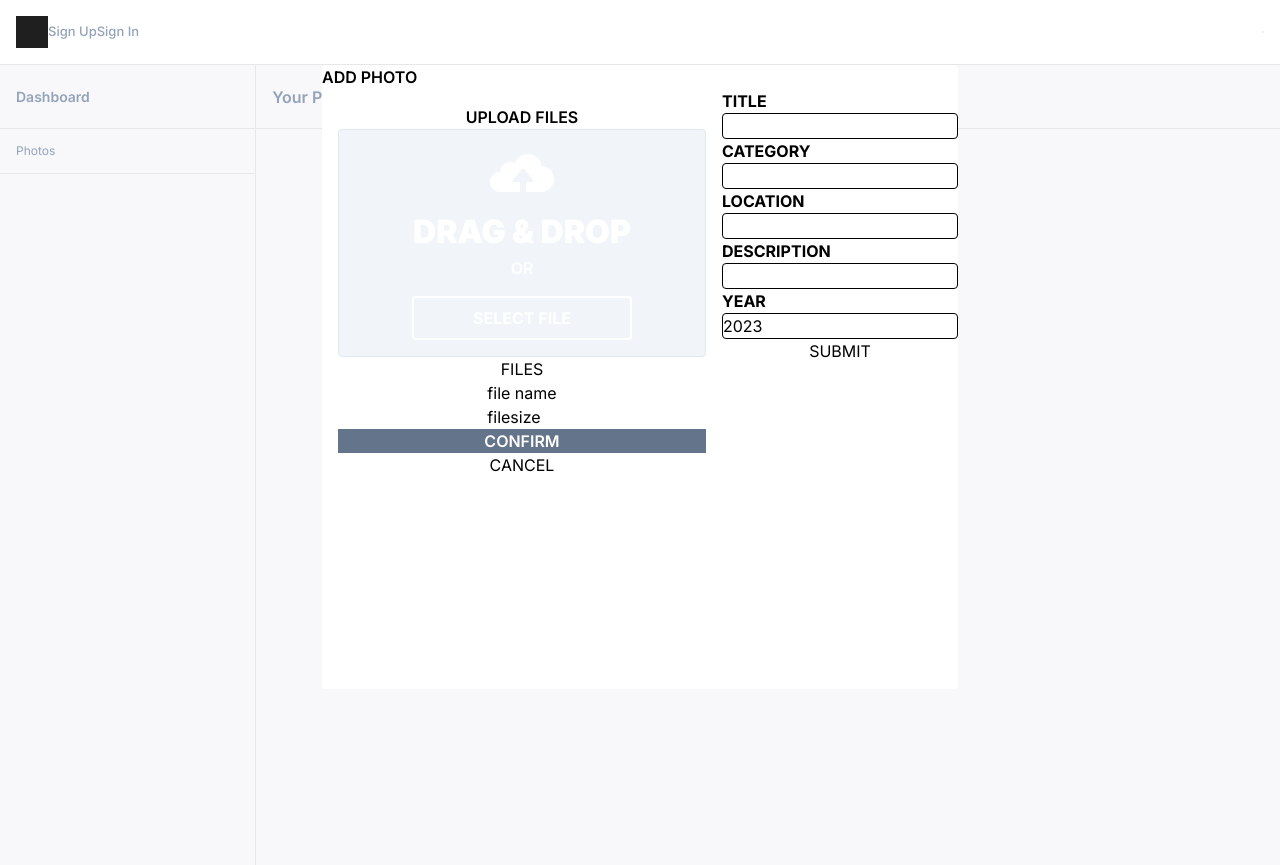
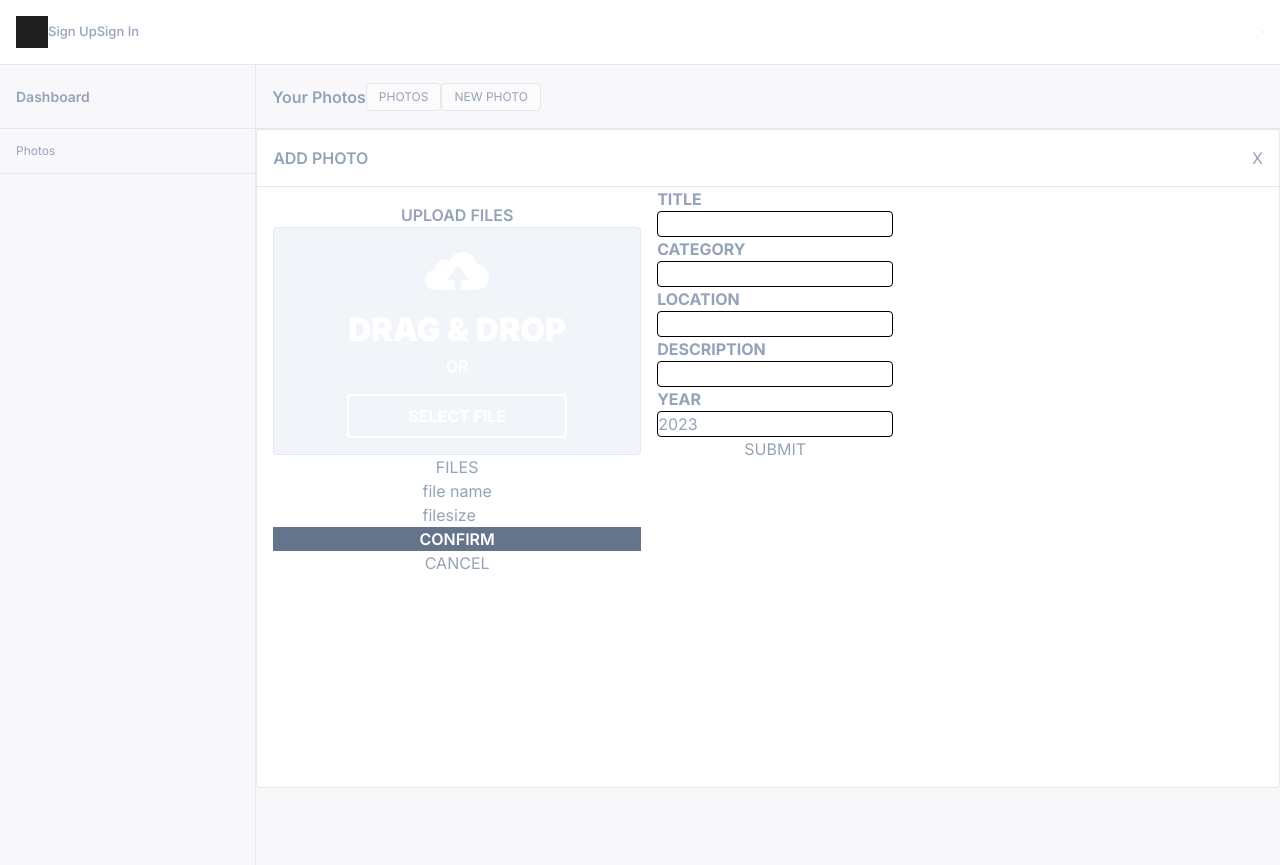
Before and after one commit to whlong1/next.js-photo-app, a Next.js app: page /dashboard/photos/new in a window 1280 px wide. Built offline with nearby package versions, Linux system fonts and the light colour scheme; no server answers.

Commit message:
Add header and initial ui

```diff
--- a/src/app/(pages)/dashboard/photos/components/NewPhotoDialog.tsx
+++ b/src/app/(pages)/dashboard/photos/components/NewPhotoDialog.tsx
@@ -7,7 +7,6 @@ import NewPhotoForm from "./NewPhotoForm"
 import PhotoUploader from "./PhotoUploader"
 
 const NewPhotoDialog = () => {
-
   const [photoId, setPhotoId] = useState("")
 
   //TODO Address state toggle (local vs shared)
@@ -28,15 +27,16 @@ const NewPhotoDialog = () => {
   // config based on params
 
   return (
-    <dialog open className="rounded">
-      <header>
+    <div className="bg-white border rounded">
+      <header className="flex justify-between p-4 border-b">
         <h1>ADD PHOTO</h1>
+        <button>X</button>
       </header>
       <section className="flex flex-row">
         <PhotoUploader />
         <NewPhotoForm />
       </section>
-    </dialog>
+    </div>
   )
 }
 
```
